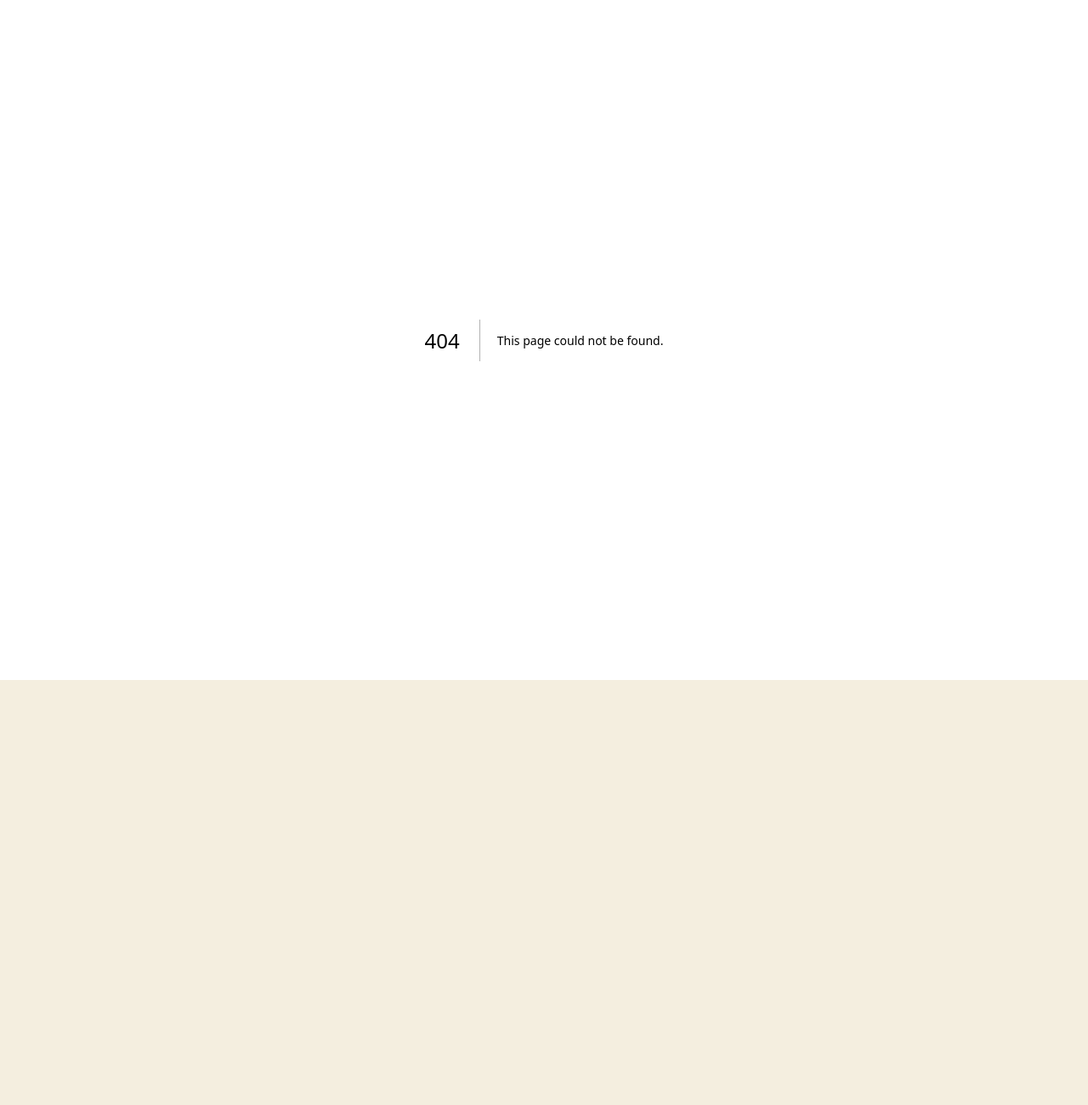
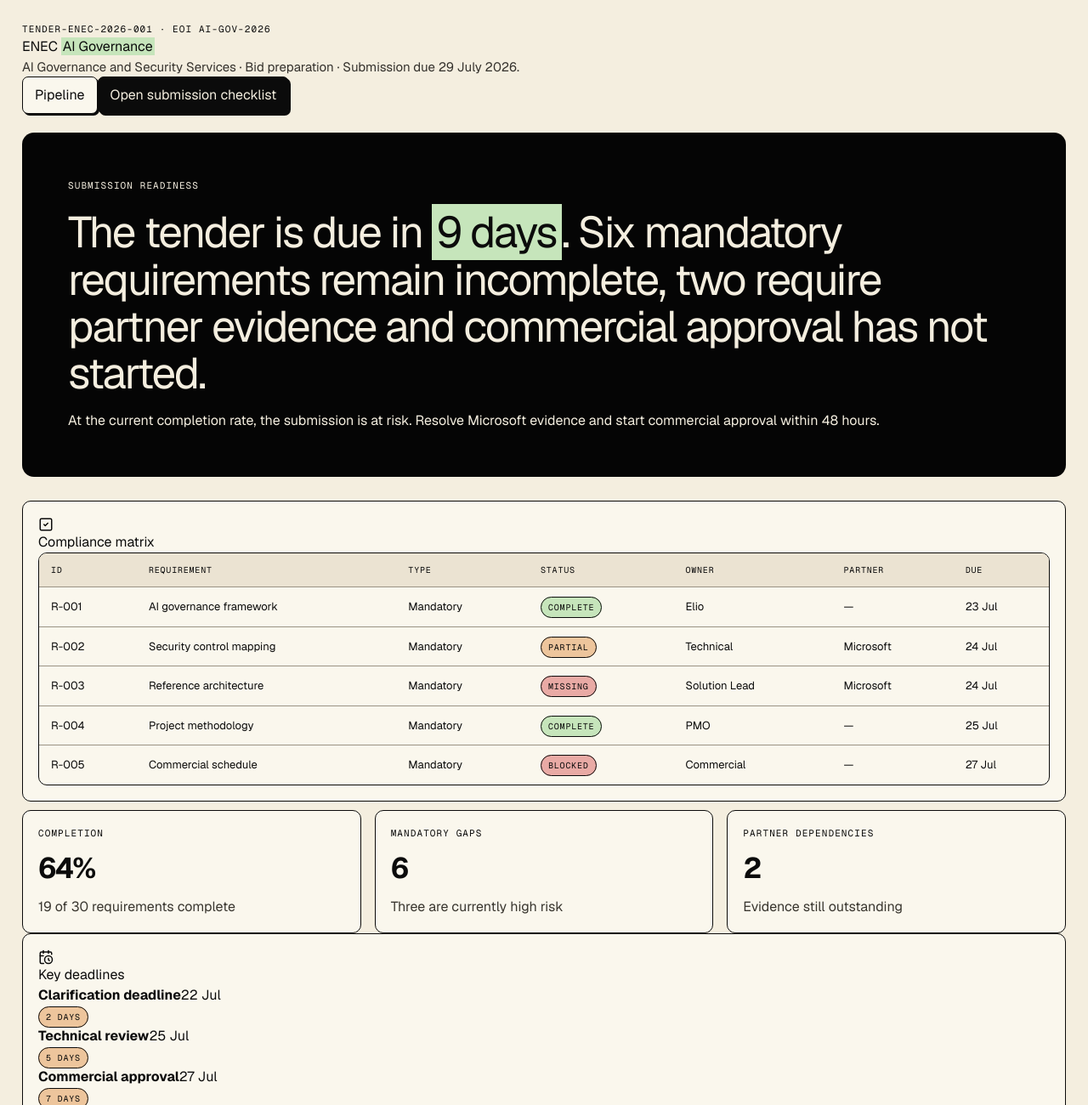
Before and after one commit to Profitech123/armis-sales-os, a Next.js app: page /tenders/enec-ai-governance in a window 1280 px wide. Before the commit this address had no page. Shown: the top 1300 px of the page at 85% size. Before the commit the page ends 800 px from the top, so only its background shows below. Built offline with nearby package versions, Linux system fonts and the light colour scheme.

Commit message:
Add tender command center

```diff
--- /dev/null
+++ b/src/app/tenders/enec-ai-governance/page.tsx
@@ -0,0 +1,53 @@
+import Link from "next/link";
+import { AlertTriangle, CalendarClock, CheckSquare2, Users } from "lucide-react";
+
+const requirements = [
+  ["R-001", "AI governance framework", "Mandatory", "Complete", "Elio", "—", "23 Jul"],
+  ["R-002", "Security control mapping", "Mandatory", "Partial", "Technical", "Microsoft", "24 Jul"],
+  ["R-003", "Reference architecture", "Mandatory", "Missing", "Solution Lead", "Microsoft", "24 Jul"],
+  ["R-004", "Project methodology", "Mandatory", "Complete", "PMO", "—", "25 Jul"],
+  ["R-005", "Commercial schedule", "Mandatory", "Blocked", "Commercial", "—", "27 Jul"],
+];
+
+const milestones = [
+  ["Clarification deadline", "22 Jul", "2 days"],
+  ["Technical review", "25 Jul", "5 days"],
+  ["Commercial approval", "27 Jul", "7 days"],
+  ["Final submission", "29 Jul", "9 days"],
+];
+
+export default function TenderWorkspacePage() {
+  return (
+    <main className="app-shell">
+      <div className="container">
+        <header className="page-header">
+          <div>
+            <p className="mono">TENDER-ENEC-2026-001 · EOI AI-GOV-2026</p>
+            <h1 className="page-title">ENEC <span className="marker">AI Governance</span></h1>
+            <p className="subtitle">AI Governance and Security Services · Bid preparation · Submission due 29 July 2026.</p>
+          </div>
+          <div className="header-actions"><Link className="button" href="/pipeline">Pipeline</Link><button className="button dark">Open submission checklist</button></div>
+        </header>
+
+        <section className="intelligence compact-intelligence">
+          <p className="mono">Submission readiness</p>
+          <h2>The tender is due in <span className="highlight">9 days</span>. Six mandatory requirements remain incomplete, two require partner evidence and commercial approval has not started.</h2>
+          <p>At the current completion rate, the submission is at risk. Resolve Microsoft evidence and start commercial approval within 48 hours.</p>
+        </section>
+
+        <section className="tender-grid">
+          <div className="stack">
+            <article className="card"><div className="column-heading"><CheckSquare2 size={18} /><h2>Compliance matrix</h2></div><div className="table-wrap"><table><thead><tr><th>ID</th><th>Requirement</th><th>Type</th><th>Status</th><th>Owner</th><th>Partner</th><th>Due</th></tr></thead><tbody>{requirements.map((row) => <tr key={row[0]}>{row.map((cell, index) => <td key={`${row[0]}-${index}`}>{index === 3 ? <span className={`chip ${cell === "Complete" ? "green" : cell === "Partial" ? "orange" : "red"}`}>{cell}</span> : cell}</td>)}</tr>)}</tbody></table></div></article>
+            <div className="grid grid-3"><article className="card metric"><span className="mono">Completion</span><strong>64%</strong><p>19 of 30 requirements complete</p></article><article className="card metric"><span className="mono">Mandatory gaps</span><strong>6</strong><p>Three are currently high risk</p></article><article className="card metric"><span className="mono">Partner dependencies</span><strong>2</strong><p>Evidence still outstanding</p></article></div>
+          </div>
+
+          <aside className="stack">
+            <article className="card"><div className="column-heading"><CalendarClock size={18} /><h2>Key deadlines</h2></div>{milestones.map(([name, date, remaining]) => <div className="deadline-row" key={name}><div><strong>{name}</strong><span>{date}</span></div><span className="chip orange">{remaining}</span></div>)}</article>
+            <article className="card"><div className="column-heading"><Users size={18} /><h2>Ownership</h2></div><p><strong>Bid manager:</strong> Elio Berberi</p><p><strong>Technical:</strong> Solution Architecture</p><p><strong>Commercial:</strong> Finance & Sales Operations</p><p><strong>Partner:</strong> Microsoft UAE</p></article>
+            <article className="card"><div className="column-heading"><AlertTriangle size={18} /><h2>Critical risks</h2></div><ul><li>Reference architecture evidence missing</li><li>Commercial approval has not started</li><li>Two clarification questions remain open</li></ul><button className="button dark">Escalate risks</button></article>
+          </aside>
+        </section>
+      </div>
+    </main>
+  );
+}
```
